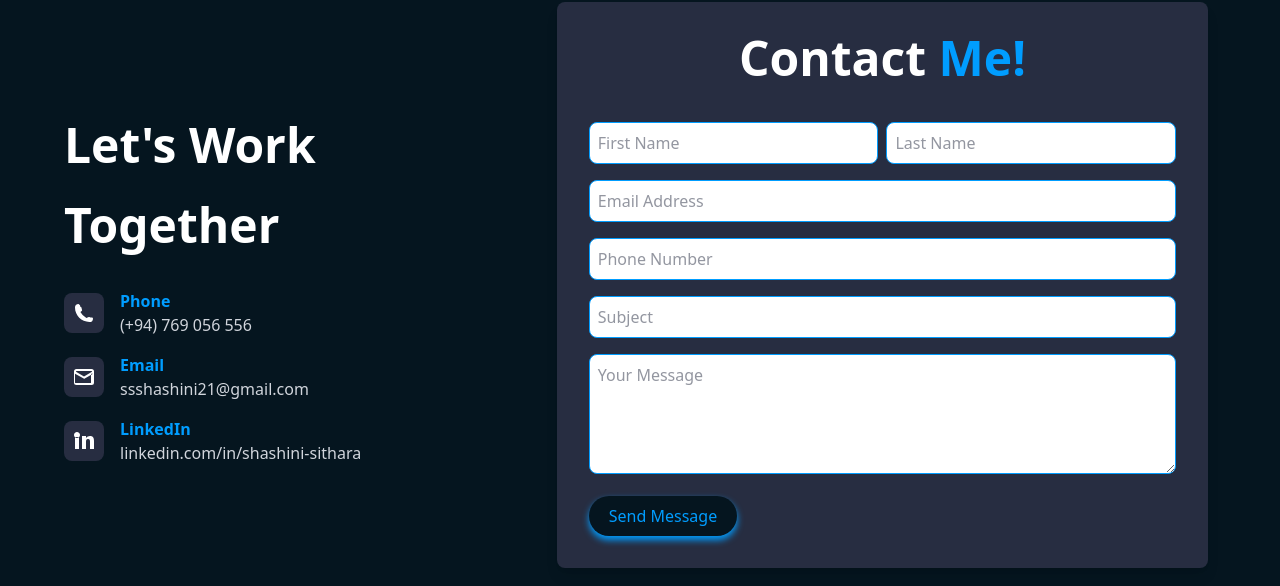
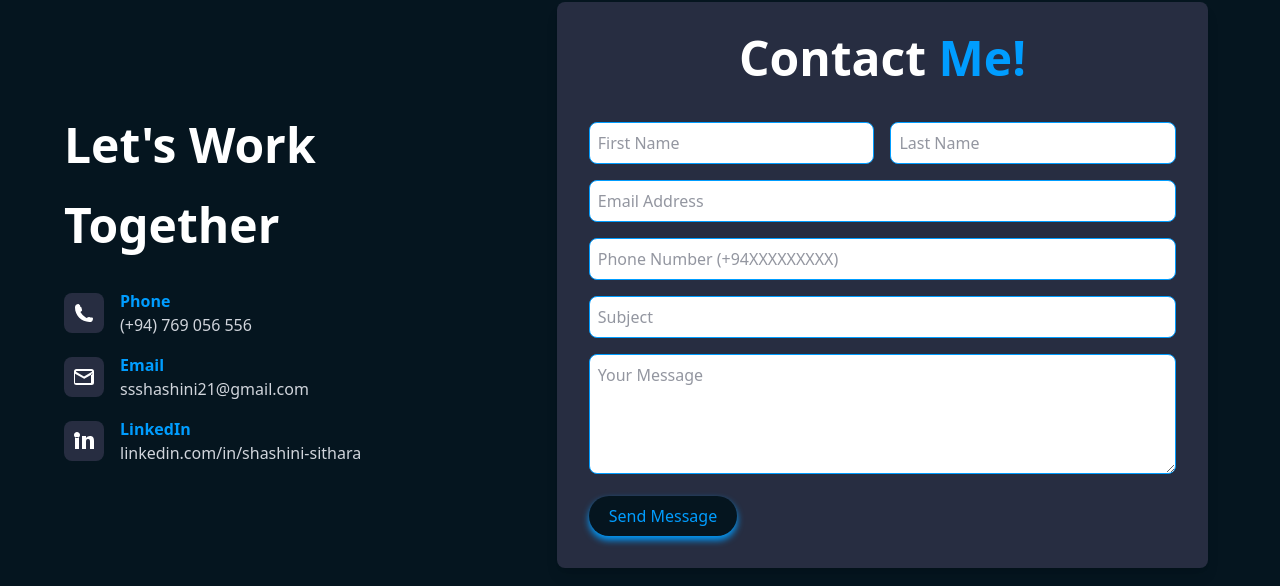
Before and after one commit to ShashiniAluthge/ShashiniAluthge---Portfolio, a React (Vite) app: page / in a window 1280 px wide. Shown: the part 6624-7210 px from the top of the page. Built offline with nearby package versions, Linux system fonts and the light colour scheme.

Commit message:
add contact form validations

```diff
--- /dev/null
+++ b/src/components/ContactForm.tsx
@@ -0,0 +1,214 @@
+import { useState } from "react";
+
+interface FormData {
+  firstname: string;
+  lastname: string;
+  email: string;
+  phonenumber: string;
+  subject: string;
+  message: string;
+}
+
+const ContactForm = () => {
+  const [formData, setFormData] = useState<FormData>({
+    firstname: "",
+    lastname: "",
+    email: "",
+    phonenumber: "",
+    subject: "",
+    message: "",
+  });
+
+  const [errors, setErrors] = useState<Partial<FormData>>({});
+
+  const handleInputChange = (
+    e: React.ChangeEvent<HTMLInputElement | HTMLTextAreaElement>
+  ) => {
+    const { name, value } = e.target;
+
+    setFormData({
+      ...formData,
+      [name]: value,
+    });
+
+    validateField(name, value);
+  };
+
+  const validateField = (name: string, value: string) => {
+    setErrors((prevErrors) => {
+      const newErrors = { ...prevErrors };
+
+      if (name === "firstname") {
+        if (value.trim() === "") {
+          newErrors.firstname = "First name is required";
+        } else if (!/^[A-Za-z]+$/.test(value.trim())) {
+          newErrors.firstname = "First name must contain only letters";
+        } else {
+          delete newErrors.firstname;
+        }
+      }
+
+      if (name === "lastname") {
+        if (value.trim() === "") {
+          newErrors.lastname = "Last name is required";
+        } else if (!/^[A-Za-z]+$/.test(value.trim())) {
+          newErrors.lastname = "Last name must contain only letters";
+        } else {
+          delete newErrors.lastname;
+        }
+      }
+
+      if (name === "email") {
+        if (value.trim() === "") {
+          newErrors.email = "Email is required";
+        } else if (!/\S+@\S+\.\S+/.test(value)) {
+          newErrors.email = "Valid email is required";
+        } else {
+          delete newErrors.email;
+        }
+      }
+
+      if (name === "phonenumber") {
+        if (value.trim() === "") {
+          newErrors.phonenumber = "Phone number is required";
+        } else if (!/^\+94\d{9}$/.test(value)) {
+          newErrors.phonenumber =
+            "Phone number must start with +94 and have 9 digits after it";
+        } else {
+          delete newErrors.phonenumber;
+        }
+      }
+
+      if (name === "subject") {
+        if (value.trim() === "") {
+          newErrors.subject = "Subject is required";
+        } else {
+          delete newErrors.subject;
+        }
+      }
+
+      if (name === "message") {
+        if (value.trim() === "") {
+          newErrors.message = "Message is required";
+        } else {
+          delete newErrors.message;
+        }
+      }
+
+      return newErrors;
+    });
+  };
+
+  const validateForm = () => {
+    const newErrors: Partial<FormData> = {};
+
+    Object.entries(formData).forEach(([key, value]) => {
+      validateField(key, value);
+    });
+
+    return Object.keys(newErrors).length === 0;
+  };
+
+  const handleSubmit = (e: React.FormEvent) => {
+    e.preventDefault();
+    if (validateForm()) {
+      console.log("Form submitted successfully", formData);
+    }
+  };
+
+  return (
+    <form onSubmit={handleSubmit} className="mt-6 space-y-4">
+      <div className="flex flex-col md:flex-row gap-2 md:gap-4">
+        <div className="w-full md:w-1/2">
+          <input
+            type="text"
+            name="firstname"
+            value={formData.firstname}
+            onChange={handleInputChange}
+            placeholder="First Name"
+            className="input-field w-full bg-white text-[var(--secondbackground)] p-2 rounded-lg border border-[var(--primary)] focus:outline-[var(--primary)]"
+          />
+          {errors.firstname && (
+            <p className="text-red-500 text-sm">{errors.firstname}</p>
+          )}
+        </div>
+
+        <div className="w-full md:w-1/2">
+          <input
+            type="text"
+            name="lastname"
+            value={formData.lastname}
+            onChange={handleInputChange}
+            placeholder="Last Name"
+            className="input-field w-full bg-white text-[var(--secondbackground)] p-2 rounded-lg border border-[var(--primary)] focus:outline-[var(--primary)]"
+          />
+          {errors.lastname && (
+            <p className="text-red-500 text-sm">{errors.lastname}</p>
+          )}
+        </div>
+      </div>
+
+      <div className="w-full">
+        <input
+          type="email"
+          name="email"
+          value={formData.email}
+          onChange={handleInputChange}
+          placeholder="Email Address"
+          className="input-field w-full bg-white text-[var(--secondbackground)] p-2 rounded-lg border border-[var(--primary)] focus:outline-[var(--primary)]"
+        />
+        {errors.email && <p className="text-red-500 text-sm">{errors.email}</p>}
+      </div>
+
+      <div className="w-full">
+        <input
+          type="text"
+          name="phonenumber"
+          value={formData.phonenumber}
+          onChange={handleInputChange}
+          placeholder="Phone Number (+94XXXXXXXXX)"
+          className="input-field w-full bg-white text-[var(--secondbackground)] p-2 rounded-lg border border-[var(--primary)] focus:outline-[var(--primary)]"
+        />
+        {errors.phonenumber && (
+          <p className="text-red-500 text-sm">{errors.phonenumber}</p>
+        )}
+      </div>
+
+      <div className="w-full">
+        <input
+          type="text"
+          name="subject"
+          value={formData.subject}
+          onChange={handleInputChange}
+          placeholder="Subject"
+          className="input-field w-full bg-white text-[var(--secondbackground)] p-2 rounded-lg border border-[var(--primary)] focus:outline-[var(--primary)]"
+        />
+        {errors.subject && (
+          <p className="text-red-500 text-sm">{errors.subject}</p>
+        )}
+      </div>
+
+      <div className="w-full">
+        <textarea
+          name="message"
+          value={formData.message}
+          onChange={handleInputChange}
+          placeholder="Your Message"
+          className="input-field w-full bg-white text-[var(--secondbackground)] p-2 rounded-lg border border-[var(--primary)] focus:outline-[var(--primary)] h-30"
+        ></textarea>
+        {errors.message && (
+          <p className="text-red-500 text-sm">{errors.message}</p>
+        )}
+      </div>
+
+      <button
+        type="submit"
+        className="px-8 py-2 lg:px-5 text-[var(--primary)] rounded-4xl transition-all duration-200 bg-[var(--background)] button_shadow hover:button_shadow-hover hover:scale-105 cursor-pointer"
+      >
+        Send Message
+      </button>
+    </form>
+  );
+};
+
+export default ContactForm;
--- a/src/sections/Contact.tsx
+++ b/src/sections/Contact.tsx
@@ -1,3 +1,6 @@
+import ContactForm from "../components/ContactForm";
+
+
 const Contact = () => {
   return (
     <div className="pb-12">
@@ -70,43 +73,7 @@ const Contact = () => {
           <h1 className="text-center text-[var(--secondary)] font-semibold text-4xl md:text-5xl/20">
             Contact<span className="text-[var(--primary)]"> Me!</span>
           </h1>
-          <form className="mt-6 space-y-4 ">
-            <div className="flex gap-2 flex-col md:flex-row space-y-2 md:space-y-0">
-              <input
-                type="text"
-                placeholder="First Name"
-                className="input-field w-full md:w-1/2 bg-white text-[var(--secondbackground)] p-2 rounded-lg border border-[var(--primary)] focus:outline-[var(--primary)]"
-              />
-              <input
-                type="text"
-                placeholder="Last Name"
-                className="input-field w-full md:w-1/2 bg-white text-[var(--secondbackground)] p-2 rounded-lg border border-[var(--primary)] focus:outline-[var(--primary)]"
-              />
-            </div>
-            <input
-              type="email"
-              placeholder="Email Address"
-              className="input-field w-full bg-white text-[var(--secondbackground)] p-2 rounded-lg border border-[var(--primary)] focus:outline-[var(--primary)] "
-            />
-            <input
-              type="text"
-              placeholder="Phone Number"
-              className="input-field w-full bg-white text-[var(--secondbackground)] p-2 rounded-lg border border-[var(--primary)] focus:outline-[var(--primary)]"
-            />
-            <input
-              type="text"
-              placeholder="Subject"
-              className="input-field w-full bg-white text-[var(--secondbackground)] p-2 rounded-lg border border-[var(--primary)] focus:outline-[var(--primary)]"
-            />
-
-            <textarea
-              placeholder="Your Message"
-              className="input-field w-full bg-white text-[var(--secondbackground)] p-2 rounded-lg border border-[var(--primary)] focus:outline-[var(--primary)] h-30"
-            ></textarea>
-            <button className="px-8 py-2 lg:px-5 text-[var(--primary)] rounded-4xl transition-all duration-200 bg-[var(--background)] button_shadow hover:button_shadow-hover hover:scale-105 cursor-pointer">
-              Send Message
-            </button>
-          </form>
+          <ContactForm/>
         </div>
       </div>
     </div>
```
